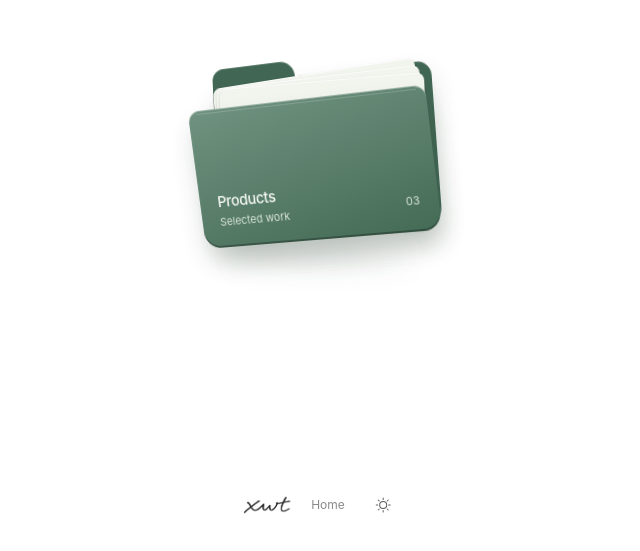
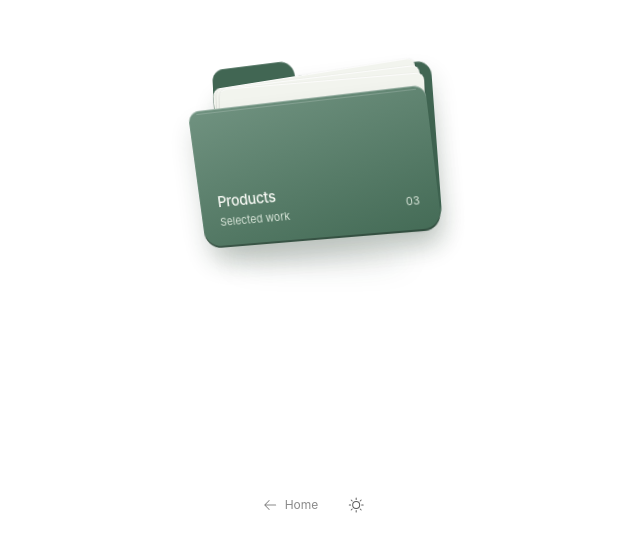
Before and after one commit to xwtaidev/xwtaidev-site, a Next.js app: page /products in a window 1280 px wide. Shown: the part 249-800 px from the top of the page, without its empty margins (320-960 px from the left). Built offline with nearby package versions, Linux system fonts and the light colour scheme.

Commit message:
Simplify product gallery home navigation

```diff
--- a/src/app/products/products.css
+++ b/src/app/products/products.css
@@ -40,7 +40,7 @@
 .product-gallery-open-controls { grid-area: 1 / 1; justify-self: center; display: flex; align-items: center; gap: 24px; opacity: 1; visibility: visible; transition: opacity 250ms ease-out 150ms, visibility 0s 150ms; }
 .product-gallery[data-phase="closed"] .product-gallery-open-controls { opacity: 0; visibility: hidden; transition: opacity 150ms ease-out, visibility 0s 150ms; }
 .product-gallery-controls .theme-toggle { width: 44px; height: 44px; }
-.product-gallery-home { display: inline-flex; align-items: center; gap: 12px; min-height: 44px; color: var(--text-quiet); font-size: 12px; text-decoration: none; transition: color 150ms ease; }
+.product-gallery-home { display: inline-flex; align-items: center; gap: 7px; min-height: 44px; color: var(--text-quiet); font-size: 12px; text-decoration: none; transition: color 150ms ease; }
 .product-gallery-home:hover, .product-gallery-home:focus-visible { color: var(--text-strong); }
 .products-page { width: min(1120px, calc(100% - 48px)); margin: auto; padding: 110px 0 36px; }
 .products-header { position: relative; z-index: 5; display: flex; align-items: center; justify-content: space-between; gap: 20px; min-height: 44px; }
--- a/src/components/product-gallery.tsx
+++ b/src/components/product-gallery.tsx
@@ -33,7 +33,7 @@ export function ProductGallery() {
       <nav className="product-gallery-controls" aria-label="Gallery controls">
         <div className="product-gallery-utilities" inert={!closed} aria-hidden={!closed}>
           <Link className="product-gallery-home" href="/" aria-label="Back to home">
-            <Image className="signature" src="/assets/signature-xwt.png" alt="" width={64} height={25} sizes="64px" />
+            <Icon name="back" className="product-back-icon" />
             <span>Home</span>
           </Link>
           <ThemeButton />
```
